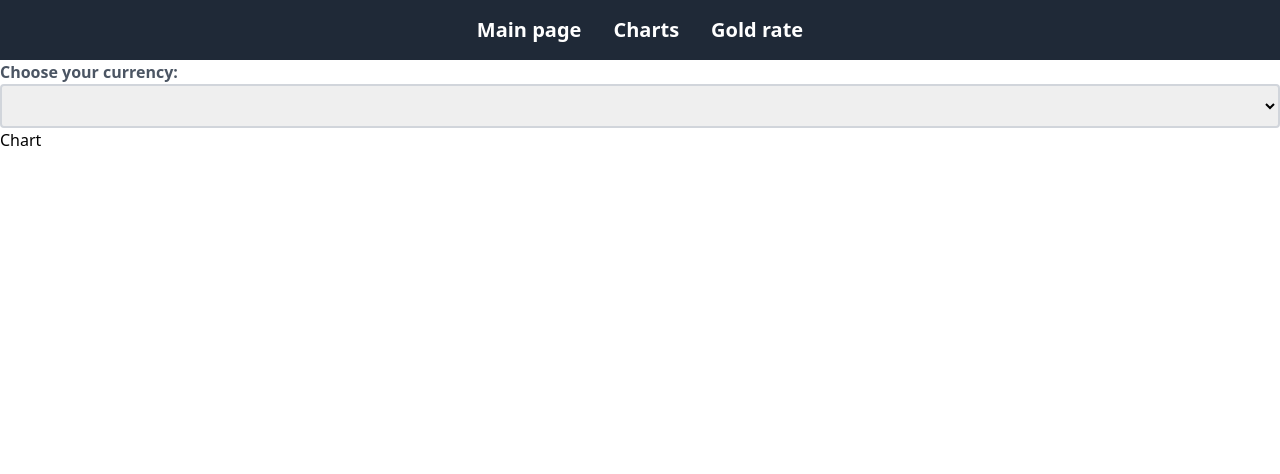
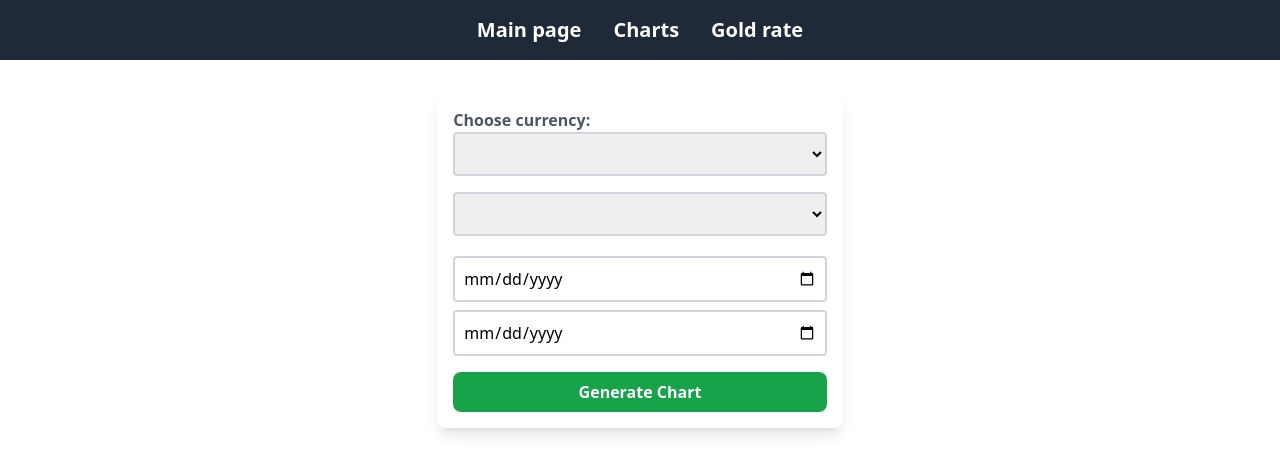
Before and after one commit to Wspanialy/CurrencyCalc, a Next.js app: page /charts in a window 1280 px wide. Shown: the top 474 px of the page. Built offline with nearby package versions, Linux system fonts and the light colour scheme; no server answers.

Commit message:
Working on graphs and taking data from the API

```diff
--- a/app/charts/page.js
+++ b/app/charts/page.js
@@ -5,7 +5,7 @@ const Charts = () => {
     <>
 
     <ChartForm />
-    <Chart />
+
 
 
     </>
--- a/components/Chart.jsx
+++ b/components/Chart.jsx
@@ -1,4 +1,4 @@
-
+import React from 'react'
 
 const Chart = () => {
   return (
--- a/components/ChartForm.jsx
+++ b/components/ChartForm.jsx
@@ -1,11 +1,18 @@
-'use client';
-import { useState, useEffect } from "react"
+'use client'
+
+import React, { useState, useEffect } from "react";
 import { renderCurrencyOptions } from "./CurrencyOptionsRender";
 import { fetchCurrencies } from "./FetchCurrencies";
 
 const ChartForm = () => {
-  const [currency, setCurrency] = useState('');
+  const [currency, setCurrency] = useState("");
   const [currencies, setCurrencies] = useState({});
+  const [toCurrency, setToCurrency] = useState("");
+  const [currencyData, setCurrencyData] = useState(null);
+  const [dateFrom, setDateFrom] = useState("");
+  const [dateTo, setDateTo] = useState("");
+  const [isLoading, setIsLoading] = useState(false);
+  const [datesToFetch, setDatesToFetch] = useState([]); // Dodajemy stan dla datesToFetch
 
   useEffect(() => {
     const getCurrencies = async () => {
@@ -13,31 +20,117 @@ const ChartForm = () => {
         const response = await fetchCurrencies();
         setCurrencies(response);
       } catch (error) {
-          console.error("Error fetching currencies:", error);
+        console.error("Błąd podczas pobierania walut:", error);
       }
     };
     getCurrencies();
   }, []);
 
+  const fetchChartData = async (date) => {
+    try {
+      const formattedDate = date.toISOString().split("T")[0];
+      const response = await fetch(
+        `https://cdn.jsdelivr.net/gh/fawazahmed0/currency-api@1/${formattedDate}/currencies/${currency}/${toCurrency}.json`
+      );
+      const data = await response.json();
+      return data;
+    } catch (error) {
+      console.error("Error fetching currencies:", error);
+      return null;
+    }
+  };
+
+  const handleSubmit = async (event) => {
+    event.preventDefault();
+    const fromDate = new Date(dateFrom);
+    const toDate = new Date(dateTo);
+
+    if (!isNaN(fromDate.getTime()) && !isNaN(toDate.getTime())) {
+      setIsLoading(true);
+      const datesToFetch = [];
+      const currentDate = new Date(fromDate);
+
+      while (currentDate <= toDate) {
+        datesToFetch.push(new Date(currentDate));
+        currentDate.setDate(currentDate.getDate() + 1);
+      }
+
+      setDatesToFetch(datesToFetch); // Ustawiamy datesToFetch w stanie komponentu
+
+      const fetchDataPromises = datesToFetch.map(async (date) => {
+        return await fetchChartData(date);
+      });
+
+      Promise.all(fetchDataPromises)
+        .then((dataArray) => {
+          console.log(dataArray);
+          setCurrencyData(dataArray);
+        })
+        .catch((error) => {
+          console.error("Error fetching currencies:", error);
+        })
+        .finally(() => {
+          setIsLoading(false);
+        });
+    } else {
+      console.error("Wrong dates!");
+    }
+  };
+
   return (
-    <>
-    <form className="">
-    <label htmlFor="currency" className="block text-gray-600 font-semibold">Choose your currency:</label>
+    <div className="flex flex-col items-center p-4 md:p-8">
+      {currencies && (
+        <form
+          onSubmit={handleSubmit}
+          className="bg-white p-4 rounded-lg shadow-lg w-full md:w-2/3 lg:w-1/2 xl:w-1/3 mx-auto"
+        >
+          <label htmlFor="currency" className="block text-gray-600 font-semibold">
+            Choose currency:
+          </label>
+          <div className="mb-4">
             <select
               id="currency"
               value={currency}
               className="border-2 border-gray-300 rounded p-2 w-full"
-              onChange={e => setCurrency(e.target.value)}
+              onChange={(e) => setCurrency(e.target.value)}
             >
               {renderCurrencyOptions(currencies)}
             </select>
+          </div>
+          <div className="mb-4">
+            <select
+              id="toCurrency"
+              value={toCurrency}
+              className="border-2 border-gray-300 rounded p-2 w-full"
+              onChange={(e) => setToCurrency(e.target.value)}
+            >
+              {renderCurrencyOptions(currencies)}
+            </select>
+          </div>
+          <input
+            type="date"
+            id="date-from"
+            value={dateFrom}
+            onChange={(e) => setDateFrom(e.target.value)}
+            className="border-2 border-gray-300 rounded p-2 w-full mt-1"
+          />
+          <input
+            type="date"
+            id="date-to"
+            value={dateTo}
+            onChange={(e) => setDateTo(e.target.value)}
+            className="border-2 border-gray-300 rounded p-2 w-full mt-2"
+          />
+          <button
+            type="submit"
+            className="bg-green-600 text-white font-bold rounded-lg p-2 hover:bg-green-800 w-full mt-4"
+          >
+            Generate Chart
+          </button>
+        </form>
+      )}
+    </div>
+  );
+};
 
-
-
-    </form>
-
-    </>
-  )
-}
-
-export default ChartForm
+export default ChartForm;
--- a/components/ExchangeForm.jsx
+++ b/components/ExchangeForm.jsx
@@ -1,16 +1,18 @@
 'use client';
 
 import React, { useState, useEffect } from "react";
-import Summary from "./Summary";
+import Chart from "./Chart";
+import { renderCurrencyOptions } from "./CurrencyOptionsRender";
 import { fetchCurrencies } from "./FetchCurrencies";
-import { renderCurrencyOptions } from "./CurrencyOptionsRender";
 
-const ExchangeForm = () => {
-  const [currencyAmount, setCurrencyAmount] = useState('');
-  const [currency, setCurrency] = useState('');
-  const [toCurrency, setToCurrency] = useState('');
+const ChartForm = () => {
+  const [currency, setCurrency] = useState("");
+  const [currencies, setCurrencies] = useState({});
+  const [toCurrency, setToCurrency] = useState("");
   const [currencyData, setCurrencyData] = useState(null);
-  const [currencies, setCurrencies] = useState({});
+  const [dateFrom, setDateFrom] = useState("");
+  const [dateTo, setDateTo] = useState("");
+  const [isLoading, setIsLoading] = useState(false);
 
   useEffect(() => {
     const getCurrencies = async () => {
@@ -18,84 +20,126 @@ const ExchangeForm = () => {
         const response = await fetchCurrencies();
         setCurrencies(response);
       } catch (error) {
-        console.error("Error fetching currencies:", error);
+        console.error("Błąd podczas pobierania walut:", error);
       }
     };
     getCurrencies();
   }, []);
 
-  const fetchCurrencyData = async () => {
+  const fetchChartData = async (date) => {
     try {
-      const response = await fetch(`https://cdn.jsdelivr.net/gh/fawazahmed0/currency-api@1/latest/currencies/${currency}/${toCurrency}.json`);
+      const formattedDate = date.toISOString().split("T")[0];
+      const response = await fetch(
+        `https://cdn.jsdelivr.net/gh/fawazahmed0/currency-api@1/${formattedDate}/currencies/${currency}/${toCurrency}.json`
+      );
       const data = await response.json();
-      setCurrencyData(data);
+      return data;
     } catch (error) {
-      console.error("Error fetching currency data:", error);
+      console.error("Error fetching currencies:", error);
+      return null;
     }
-  }
+  };
 
-  const handleSubmit = (event) => {
+  const handleSubmit = async (event) => {
     event.preventDefault();
-    if (!currencyAmount || isNaN(currencyAmount) || parseFloat(currencyAmount) <= 0) {
-      alert("Please enter a valid currency amount.");
+    const fromDate = new Date(dateFrom);
+    const toDate = new Date(dateTo);
+
+    if (!isNaN(fromDate.getTime()) && !isNaN(toDate.getTime())) {
+      setIsLoading(true);
+      const datesToFetch = [];
+      const currentDate = new Date(fromDate);
+
+      while (currentDate <= toDate) {
+        datesToFetch.push(new Date(currentDate));
+        currentDate.setDate(currentDate.getDate() + 1);
+      }
+
+      const fetchDataPromises = datesToFetch.map(async (date) => {
+        return await fetchChartData(date);
+      });
+
+      Promise.all(fetchDataPromises)
+        .then((dataArray) => {
+          console.log(dataArray);
+          setCurrencyData(dataArray);
+        })
+        .catch((error) => {
+          console.error("Error fetching currencies:", error);
+        })
+        .finally(() => {
+          setIsLoading(false);
+        });
     } else {
-      fetchCurrencyData();
+      console.error("Wrong dates!");
     }
-  }
+  };
 
 
   return (
     <div className="flex flex-col items-center p-4 md:p-8">
       {currencies && (
-        <form className="w-full md:w-2/3 lg:w-1/2 xl:w-1/3 mx-auto bg-white p-4 rounded-lg shadow-lg" onSubmit={handleSubmit}>
+        <form
+          onSubmit={handleSubmit}
+          className="bg-white p-4 rounded-lg shadow-lg w-full md:w-2/3 lg:w-1/2 xl:w-1/3 mx-auto"
+        >
+          <label htmlFor="currency" className="block text-gray-600 font-semibold">
+            Choose currency:
+          </label>
           <div className="mb-4">
-            <label htmlFor="currencyAmount" className="block text-gray-600 font-semibold">Your money:</label>
-            <input
-              type="number"
-              id="currencyAmount"
-              className="border-2 border-gray-300 rounded p-2 w-full"
-              required
-              value={currencyAmount}
-              onChange={e => setCurrencyAmount(e.target.value)}
-            />
-          </div>
-          <div className="mb-4">
-            <label htmlFor="currency" className="block text-gray-600 font-semibold">Choose your currency:</label>
             <select
               id="currency"
               value={currency}
               className="border-2 border-gray-300 rounded p-2 w-full"
-              onChange={e => setCurrency(e.target.value)}
+              onChange={(e) => setCurrency(e.target.value)}
             >
               {renderCurrencyOptions(currencies)}
             </select>
           </div>
           <div className="mb-4">
-            <label htmlFor="toCurrency" className="block text-gray-600 font-semibold">To which currency you want to exchange?</label>
             <select
               id="toCurrency"
               value={toCurrency}
               className="border-2 border-gray-300 rounded p-2 w-full"
-              onChange={e => setToCurrency(e.target.value)}
+              onChange={(e) => setToCurrency(e.target.value)}
             >
               {renderCurrencyOptions(currencies)}
             </select>
           </div>
-          <button type="submit" className="bg-green-600 text-white font-bold rounded-lg p-2 hover:bg-green-800 w-full">
-            Check
+          <input
+            type="date"
+            id="date-from"
+            value={dateFrom}
+            onChange={(e) => setDateFrom(e.target.value)}
+            className="border-2 border-gray-300 rounded p-2 w-full mt-1"
+          />
+          <input
+            type="date"
+            id="date-to"
+            value={dateTo}
+            onChange={(e) => setDateTo(e.target.value)}
+            className="border-2 border-gray-300 rounded p-2 w-full mt-2"
+          />
+          <button
+            type="submit"
+            className="bg-green-600 text-white font-bold rounded-lg p-2 hover:bg-green-800 w-full mt-4"
+          >
+            Generate Chart
           </button>
         </form>
       )}
+
+      {/* Wyświetl komponent Chart, jeśli dane są dostępne */}
       {currencyData && (
-        <Summary
-          currencyAmount={currencyAmount}
+        <Chart
+          currencyData={currencyData}
           currency={currency}
           toCurrency={toCurrency}
-          currencyData={currencyData}
+          datesToFetch={datesToFetch}
         />
       )}
     </div>
-  )
-}
+  );
+};
 
-export default ExchangeForm;
+export default ChartForm;
--- a/package.json
+++ b/package.json
@@ -10,11 +10,13 @@
   },
   "dependencies": {
     "autoprefixer": "10.4.15",
+    "chart.js": "^4.4.0",
     "eslint": "8.48.0",
     "eslint-config-next": "13.4.19",
     "next": "13.4.19",
     "postcss": "8.4.29",
     "react": "18.2.0",
+    "react-chartjs-2": "^5.2.0",
     "react-dom": "18.2.0",
     "tailwindcss": "3.3.3"
   }
```
Also changed, not shown: 1 other file (tests, documents, lock files or other folders). Lines whose indentation alone changed are shown as unchanged.
